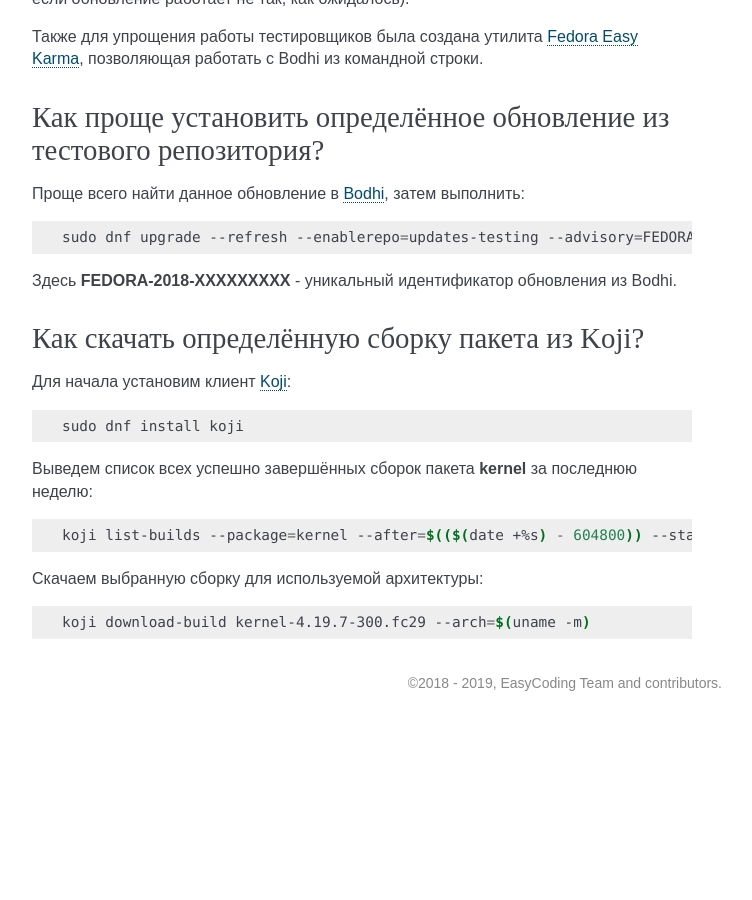
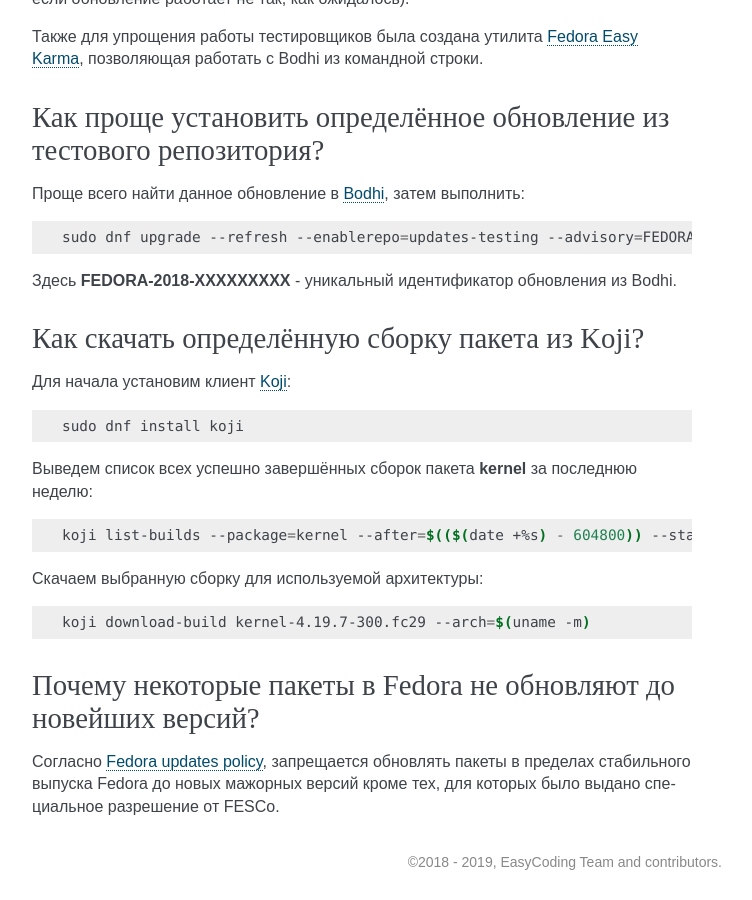
Before and after one commit to RussianFedora/FAQ, a Sphinx documentation site: the page built from source/package-manager.rst, in a window 1280 px wide and 900 px high, scrolled down 12241 px. Shown: the whole window, without its empty margins (388-1140 px from the left). Built offline with Sphinx 7.4.7, drawn with Linux system fonts in a browser that asks for light colours; before the commit the page ends 12962 px from its top, so only the background shows below that; some of the changed text lies outside the part shown.

Commit message:
Added question about Fedora updates policy.

```diff
--- a/source/package-manager.rst
+++ b/source/package-manager.rst
@@ -744,3 +744,11 @@
 .. code-block:: bash
 
     koji download-build kernel-4.19.7-300.fc29 --arch=$(uname -m)
+
+.. index:: package, version, update
+.. _package-version:
+
+Почему некоторые пакеты в Fedora не обновляют до новейших версий?
+=====================================================================
+
+Согласно `Fedora updates policy <https://docs.fedoraproject.org/en-US/fesco/Updates_Policy/>`__, запрещается обновлять пакеты в пределах стабильного выпуска Fedora до новых мажорных версий кроме тех, для которых было выдано специальное разрешение от FESCo.
```
